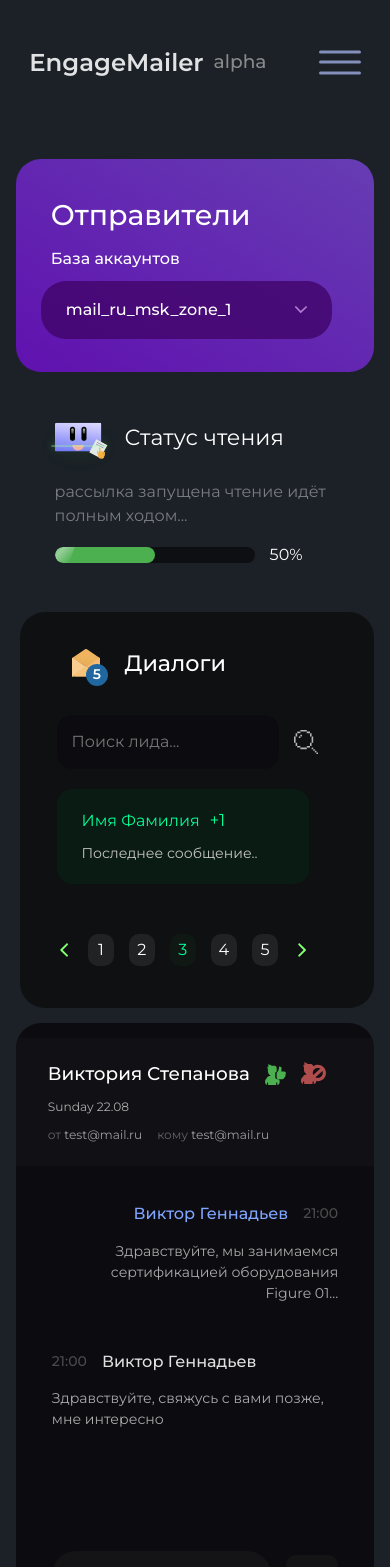
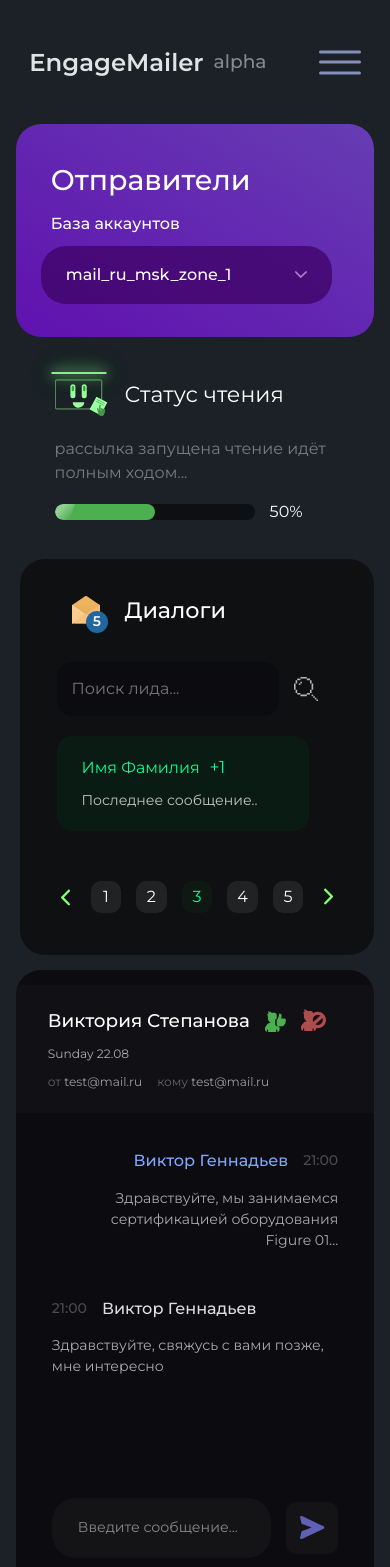
Before and after one commit to sharpprahs/engage_frontend, a SvelteKit app: page /dialogues in a window 390 px wide. Shown: the top 1567 px of the page. Built offline with nearby package versions, Linux system fonts and the light colour scheme.

Commit message:
change animation diagloue page

```diff
--- a/src/routes/dialogues/+page.svelte
+++ b/src/routes/dialogues/+page.svelte
@@ -62,7 +62,7 @@ function handleSenderChange(value: string) {
 		specialClassName="default_card_label select_wrapper_default sender_select_colors"
 	/>
 	<div class="reading_status_container">
-    <h2><div class="img_container"><img src="/engage_reading.svg" alt="Чтение сообщений"></div>Статус чтения</h2>
+    <h2><div class="img_container"><img src="/engage_reading_v2.svg" alt="Чтение сообщений"></div>Статус чтения</h2>
 		<p>рассылка запущена чтение идёт полным ходом...</p>
 		<div class="progress_wrapper">
 			<!-- Пример полосы прогресса с полосатой анимацией -->
--- a/src/routes/dialogues/dialogues.css
+++ b/src/routes/dialogues/dialogues.css
@@ -64,40 +64,45 @@
     display: block;
 }
 
-.reading_status_container .img_container::before {
+.reading_status_container .img_container::before,
+.reading_status_container .img_container::after {
     content: "";
     position: absolute;
     transform: translateX(-50%);
     left: 45%;
-    top: 20%;
     width: 100%;
     height: 2px;
-    background: rgba(155, 255, 159, 0.76);
-    box-shadow: 0 0 5px rgba(155, 255, 159, 0.52), 0 0 10px rgba(155, 255, 159, 0.45), 0 0 20px rgba(102, 255, 102, 0.41), 0 0 30px rgba(51, 255, 51, 0.47);
-    animation: scan 9s linear infinite, blink 0.4s steps(2, start) infinite;
+    animation: scan 5s ease-in-out infinite;
+}
+
+.reading_status_container .img_container::before {
+    background: rgba(155, 255, 159, 0.9);
+    box-shadow: 0 0 12px rgba(155, 255, 159, 0.8),
+    0 0 18px rgba(102, 255, 102, 0.6),
+    0 0 25px rgba(51, 255, 51, 0.5);
+}
+
+.reading_status_container .img_container::after {
+    background: rgba(155, 255, 159, 0.5);
+    box-shadow: 0 0 15px rgba(155, 255, 159, 0.4),
+    0 0 20px rgba(102, 255, 102, 0.3),
+    0 0 25px rgba(51, 255, 51, 0.2);
+    filter: blur(8px);
+
+    animation: scan 5s ease-in-out infinite, fade 5s linear infinite;
 }
 
 @keyframes scan {
-    0%, 100% {
-        top: 20%;
-    }
-    50% {
-        top: 70%;
-    }
+    0% { top: 10%; }
+    50% { top: 90%; }
+    100% { top: 10%; }
 }
 
-@keyframes blink {
-    0% {
-        opacity: 1;
-    }
-    50% {
-        opacity: 0;
-    }
-    100% {
-        opacity: 1;
-    }
+@keyframes fade {
+    0% { opacity: 0.5; }
+    50% { opacity: 0.3; }
+    100% { opacity: 0; }
 }
-
 .reading_status_container p{
     width: 90%;
     color: #7a7b85;
@@ -605,11 +610,13 @@
 @media screen and (max-width: 850px) {
 .senders_choice_panel{
     flex-direction: column;
+    gap: 30px;
 }
     .chat_container{
         width: 90%;
-        margin: 10px auto;
+        margin: 35px auto;
     }
+
     .reading_status_container{
         width: 80%;
         flex-direction: row;
@@ -647,8 +654,9 @@
         margin-left: 15px;
     }
     .pagination_default{
-        width: 90%;
+        width: 100%;
         margin-top: 20px !important;
+        gap: 10px;
     }
     .count_incoming{
         width: 28px;
@@ -687,6 +695,9 @@
         gap: 5px;
         margin-top: 10px;
     }
+    .senders_choice_panel{
+        margin: 0 auto;
+    }
 
     .user_list ul {
         scroll-snap-type: x mandatory; /* Привязка по оси X */
```
